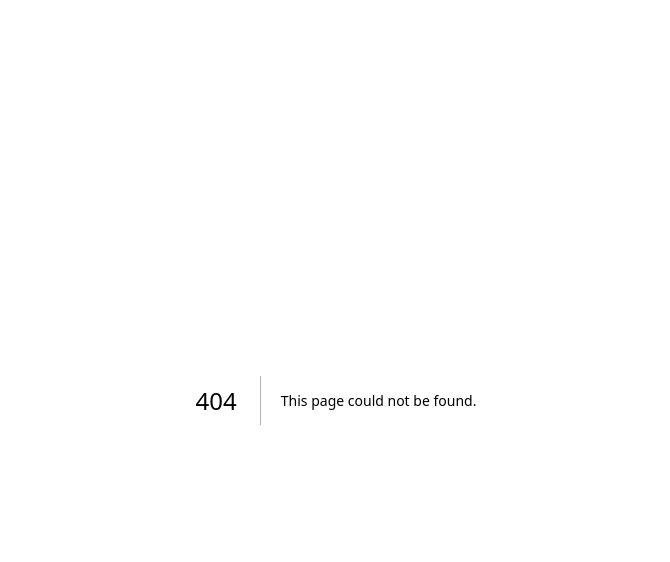
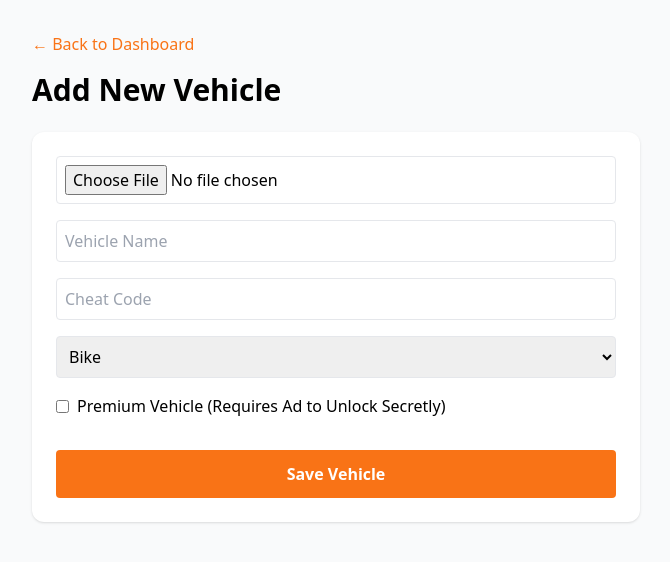
Before and after one commit to yuvraj67-ys/IndiaAdmin, a Next.js app: page /dashboard/vehicles/add in a window 1280 px wide. Before the commit this address had no page. Shown: the top 562 px of the page, without its empty margins (304-974 px from the left). Built offline with nearby package versions, Linux system fonts and the light colour scheme.

Commit message:
Add vehicle submission form component

```diff
--- /dev/null
+++ b/app/dashboard/vehicles/add/page.jsx
@@ -0,0 +1,68 @@
+'use client';
+import { useState } from 'react';
+import { useRouter } from 'next/navigation';
+import Link from 'next/link';
+
+export default function AddVehicle() {
+  const router = useRouter();
+  const [form, setForm] = useState({ name: '', cheatCode: '', category: 'bike', isPremium: false });
+  const [image, setImage] = useState('');
+  const [loading, setLoading] = useState(false);
+
+  const handleImage = (e) => {
+    const file = e.target.files[0];
+    const reader = new FileReader();
+    reader.onloadend = () => setImage(reader.result);
+    if(file) reader.readAsDataURL(file);
+  };
+
+  const submit = async (e) => {
+    e.preventDefault();
+    setLoading(true);
+
+    // 1. Upload Image to ImgBB
+    const imgRes = await fetch('/api/upload', {
+      method: 'POST',
+      body: JSON.stringify({ image })
+    });
+    const imgData = await imgRes.json();
+
+    // 2. Save to Firebase
+    await fetch('/api/vehicles', {
+      method: 'POST',
+      headers: { 'Content-Type': 'application/json' },
+      body: JSON.stringify({ ...form, imageUrl: imgData.url || '' })
+    });
+
+    setLoading(false);
+    router.push('/dashboard');
+  };
+
+  return (
+    <div className="p-8 max-w-2xl mx-auto">
+      <Link href="/dashboard" className="text-orange-500 mb-4 inline-block">← Back to Dashboard</Link>
+      <h1 className="text-3xl font-bold mb-6">Add New Vehicle</h1>
+
+      <form onSubmit={submit} className="bg-white p-6 rounded-xl shadow flex flex-col gap-4">
+        <input type="file" accept="image/*" onChange={handleImage} required className="border p-2 rounded" />
+        <input type="text" placeholder="Vehicle Name" required value={form.name} onChange={e=>setForm({...form, name: e.target.value})} className="border p-2 rounded" />
+        <input type="text" placeholder="Cheat Code" required value={form.cheatCode} onChange={e=>setForm({...form, cheatCode: e.target.value})} className="border p-2 rounded" />
+
+        <select value={form.category} onChange={e=>setForm({...form, category: e.target.value})} className="border p-2 rounded">
+          <option value="bike">Bike</option>
+          <option value="car">Car</option>
+          <option value="secret">Secret</option>
+        </select>
+
+        <label className="flex items-center gap-2">
+          <input type="checkbox" checked={form.isPremium} onChange={e=>setForm({...form, isPremium: e.target.checked})} />
+          Premium Vehicle (Requires Ad to Unlock Secretly)
+        </label>
+
+        <button type="submit" disabled={loading} className="bg-orange-500 text-white font-bold py-3 rounded mt-4">
+          {loading ? 'Uploading & Saving...' : 'Save Vehicle'}
+        </button>
+      </form>
+    </div>
+  );
+}
```
